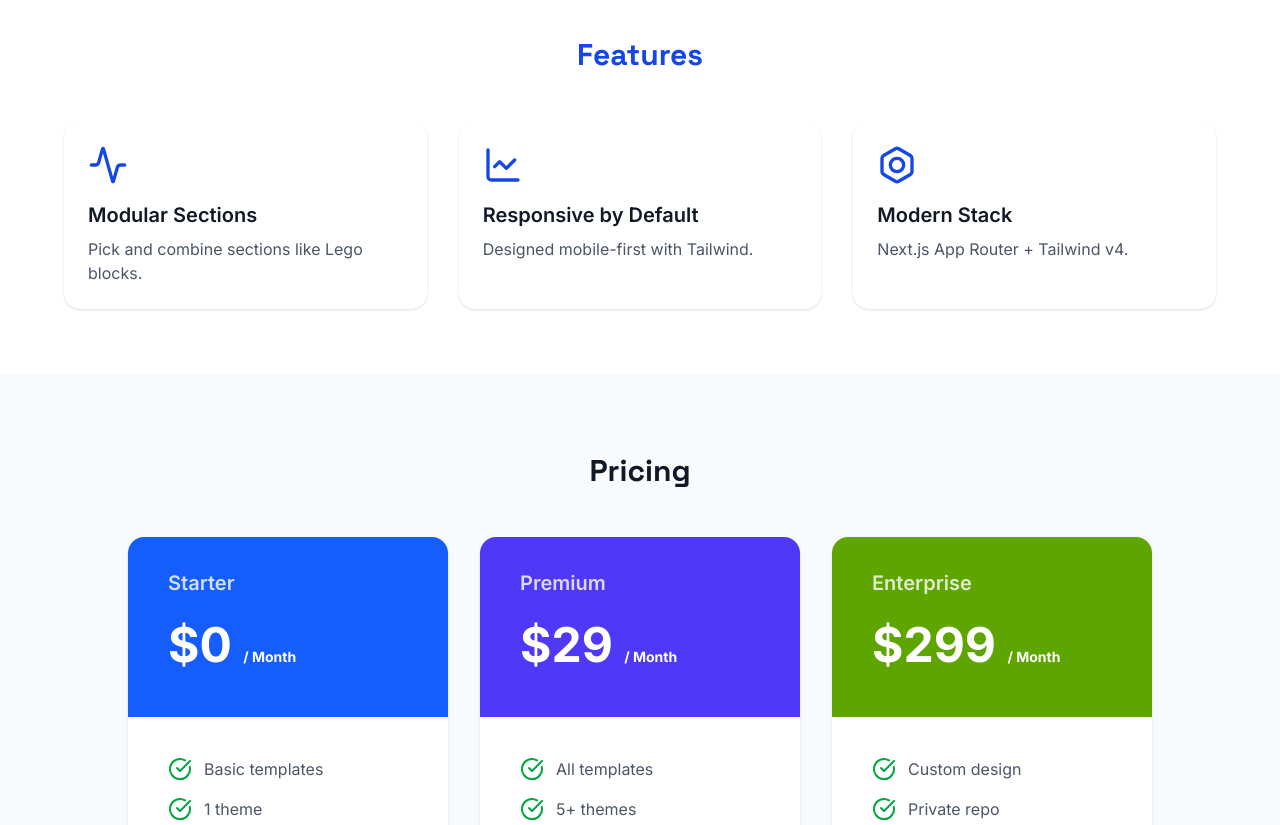
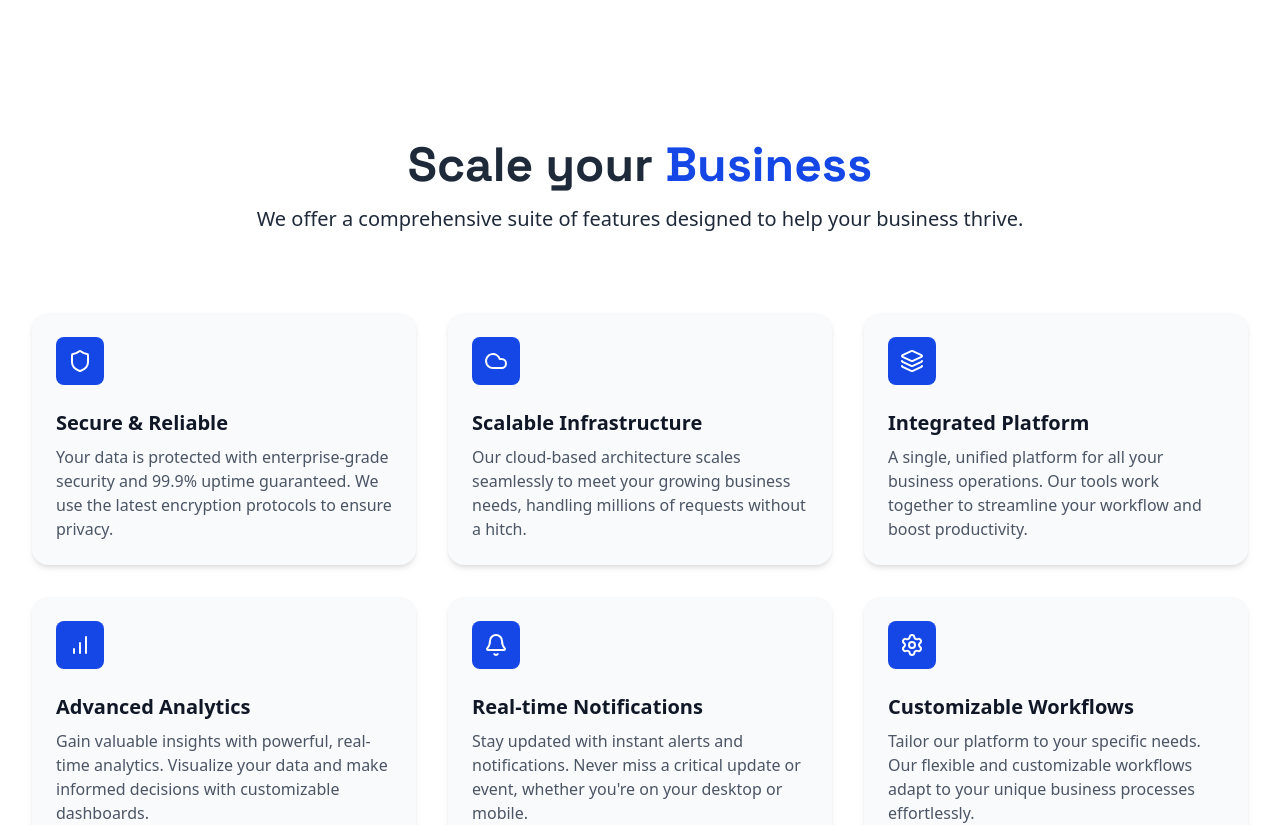
Before and after one commit to rashedInt32/launchpad-ui, a Next.js app: page /variants/saas in a window 1280 px wide. Shown: the part 1700-2525 px from the top of the page. Built offline with nearby package versions, Linux system fonts and the light colour scheme.

Commit message:
feat: Add saas feature section and fixed spelling

```diff
--- a/app/variants/saas/page.tsx
+++ b/app/variants/saas/page.tsx
@@ -1,17 +1,17 @@
-import { SassHeader } from "@/components/headers";
-import { SassHero } from "@/components/heroes";
+import { SaasHeader } from "@/components/headers";
+import { SaasHero } from "@/components/heroes";
 import { SaasPricing } from "@/components/pricing";
-import { SassFeatures } from "@/components/sections";
+import { SaasFeatures } from "@/components/sections";
 import { SaasFooter } from "@/components/footers";
 import SocialProof from "@/components/sections/saas-socials";
 
-export default function SassLanding() {
+export default function SaasLanding() {
   return (
     <div>
-      <SassHeader />
-      <SassHero />
+      <SaasHeader />
+      <SaasHero />
       <SocialProof />
-      <SassFeatures />
+      <SaasFeatures />
       <SaasPricing />
       <SaasFooter />
     </div>
--- a/components/headers/index.tsx
+++ b/components/headers/index.tsx
@@ -1 +1 @@
-export { SassHeader } from "./saas-header";
+export { SaasHeader } from "./saas-header";
--- a/components/headers/saas-header.tsx
+++ b/components/headers/saas-header.tsx
@@ -3,7 +3,7 @@ import { useEffect, useRef, useState } from "react";
 import { Button } from "../ui/button";
 import Image from "next/image";
 
-export function SassHeader() {
+export function SaasHeader() {
   const [scrolled, setScrolled] = useState(false);
 
   useEffect(() => {
--- a/components/heroes/index.tsx
+++ b/components/heroes/index.tsx
@@ -1 +1 @@
-export { SassHero } from "./saas-hero";
+export { SaasHero } from "./saas-hero";
--- a/components/heroes/saas-hero.tsx
+++ b/components/heroes/saas-hero.tsx
@@ -1,7 +1,7 @@
 import Image from "next/image";
 import { Button } from "../ui/button";
 
-export function SassHero() {
+export function SaasHero() {
   return (
     <section className="pt-10 lg:pt-20 px-6 items-center flex-col flex justify-center gap-2 flex-wrap mt-18 lg:mt-18 bg-gradient-to-t from-white to-blue-200 rounded-lg mx-3 lg:mx-10">
       <h1 className="text-2xl lg:text-7xl font-heading font-extrabold mb-4 text-center text-[var(--text)] tracking-tighter">
@@ -27,7 +27,7 @@ export function SassHero() {
       <div className="w-full lg:px-20 pt-12">
         <Image
           src="/assets/saas/saas-hero.png"
-          alt="Sass Hero Image"
+          alt="Saas Hero Image"
           width={900}
           height={400}
           className="flex-1 w-full rounded-lg"
--- a/components/sections/index.tsx
+++ b/components/sections/index.tsx
@@ -1 +1 @@
-export { SassFeatures } from "./saas-features";
+export { SaasFeatures } from "./saas-features";
--- a/components/sections/saas-features.tsx
+++ b/components/sections/saas-features.tsx
@@ -1,39 +1,76 @@
-import { Activity, Bolt, LineChart } from "lucide-react";
+import { Shield, Cloud, Layers, BarChart, Bell, Settings } from "lucide-react";
+import { Title } from "../ui/title";
 
-const iconClass = "size-10 text-[var(--primary)]";
-const features: { title: string; desc: string; icon: React.ReactElement }[] = [
+export const SaasFeatures = () => {
+  const services = [
     {
-    title: "Modular Sections",
-    desc: "Pick and combine sections like Lego blocks.",
-    icon: <Activity className={iconClass} />,
+      icon: Shield,
+      title: "Secure & Reliable",
+      description:
+        "Your data is protected with enterprise-grade security and 99.9% uptime guaranteed. We use the latest encryption protocols to ensure privacy.",
     },
     {
-    title: "Responsive by Default",
-    desc: "Designed mobile-first with Tailwind.",
-    icon: <LineChart className={iconClass} />,
+      icon: Cloud,
+      title: "Scalable Infrastructure",
+      description:
+        "Our cloud-based architecture scales seamlessly to meet your growing business needs, handling millions of requests without a hitch.",
     },
     {
-    title: "Modern Stack",
-    desc: "Next.js App Router + Tailwind v4.",
-    icon: <Bolt className={iconClass} />,
+      icon: Layers,
+      title: "Integrated Platform",
+      description:
+        "A single, unified platform for all your business operations. Our tools work together to streamline your workflow and boost productivity.",
+    },
+    {
+      icon: BarChart,
+      title: "Advanced Analytics",
+      description:
+        "Gain valuable insights with powerful, real-time analytics. Visualize your data and make informed decisions with customizable dashboards.",
+    },
+    {
+      icon: Bell,
+      title: "Real-time Notifications",
+      description:
+        "Stay updated with instant alerts and notifications. Never miss a critical update or event, whether you're on your desktop or mobile.",
+    },
+    {
+      icon: Settings,
+      title: "Customizable Workflows",
+      description:
+        "Tailor our platform to your specific needs. Our flexible and customizable workflows adapt to your unique business processes effortlessly.",
     },
   ];
 
-export function SassFeatures() {
   return (
-    <section id="features" className="py-16 px-6">
-      <h2 className="text-3xl font-heading font-bold text-center text-[var(--accent)] mb-12">
-        Features
-      </h2>
-      <div className="grid md:grid-cols-3 gap-8 max-w-6xl mx-auto">
-        {features.map((f) => (
-          <div key={f.title} className="p-6 rounded-xl shadow-sm ">
-            <div className="text-3xl mb-4">{f.icon}</div>
-            <h3 className="text-xl font-semibold mb-2">{f.title}</h3>
-            <p className="text-gray-600">{f.desc}</p>
+    <div className="bg-white py-16 sm:py-24 font-sans text-gray-800">
+      <div className="mx-auto max-w-7xl px-4 sm:px-6 lg:px-8">
+        <div className="lg:text-center">
+          <Title
+            text="Scale your Business"
+            colorText="Business"
+            subTitle="We offer a comprehensive suite of features designed to help your business thrive."
+          />
+        </div>
+
+        <div className="mt-16 grid grid-cols-1 gap-8 md:grid-cols-2 lg:grid-cols-3">
+          {services.map((service, index) => (
+            <div
+              key={index}
+              className="group relative transform transition-all duration-300 hover:scale-105 hover:shadow-xl rounded-xl bg-gray-50 p-6 shadow-md"
+            >
+              <div className="flex h-12 w-12 items-center justify-center rounded-lg bg-[var(--accent)] text-white">
+                <service.icon className="h-6 w-6" />
+              </div>
+              <h3 className="mt-6 text-xl font-semibold text-gray-900">
+                {service.title}
+              </h3>
+              <p className="mt-2 text-base text-gray-600">
+                {service.description}
+              </p>
             </div>
           ))}
         </div>
-    </section>
+      </div>
+    </div>
   );
-}
+};
--- a/components/ui/title.tsx
+++ b/components/ui/title.tsx
@@ -2,21 +2,35 @@ export const Title = ({
   text,
   isBreak,
   breakText,
+  subTitle,
+  colorText,
 }: {
   text: string;
-  isBreak: boolean;
-  breakText: string;
+  isBreak?: boolean;
+  breakText?: string;
+  subTitle?: string;
+  colorText?: string;
 }) => {
   return (
-    <h2 className="text-3xl font-heading font-bold text-center text-[var(--text)] mb-20">
-      {isBreak && breakText ? (
+    <div className="mb-20">
+      <h2 className="text-5xl font-heading font-bold text-center text-[var(--text)]">
+        {isBreak && breakText && (
           <>
             {text.replace(breakText, "")}
             <br /> <span className="text-[var(--accent)]">{breakText}</span>
+          </>
+        )}
+
+        {colorText ? (
+          <>
+            {text.replace(colorText, "")}
+            <span className="text-[var(--accent)]">{colorText}</span>
           </>
         ) : (
           text
         )}
       </h2>
+      {subTitle && <p className="pt-4 text-xl">{subTitle}</p>}
+    </div>
   );
 };
```
Lines whose indentation alone changed are shown as unchanged.
